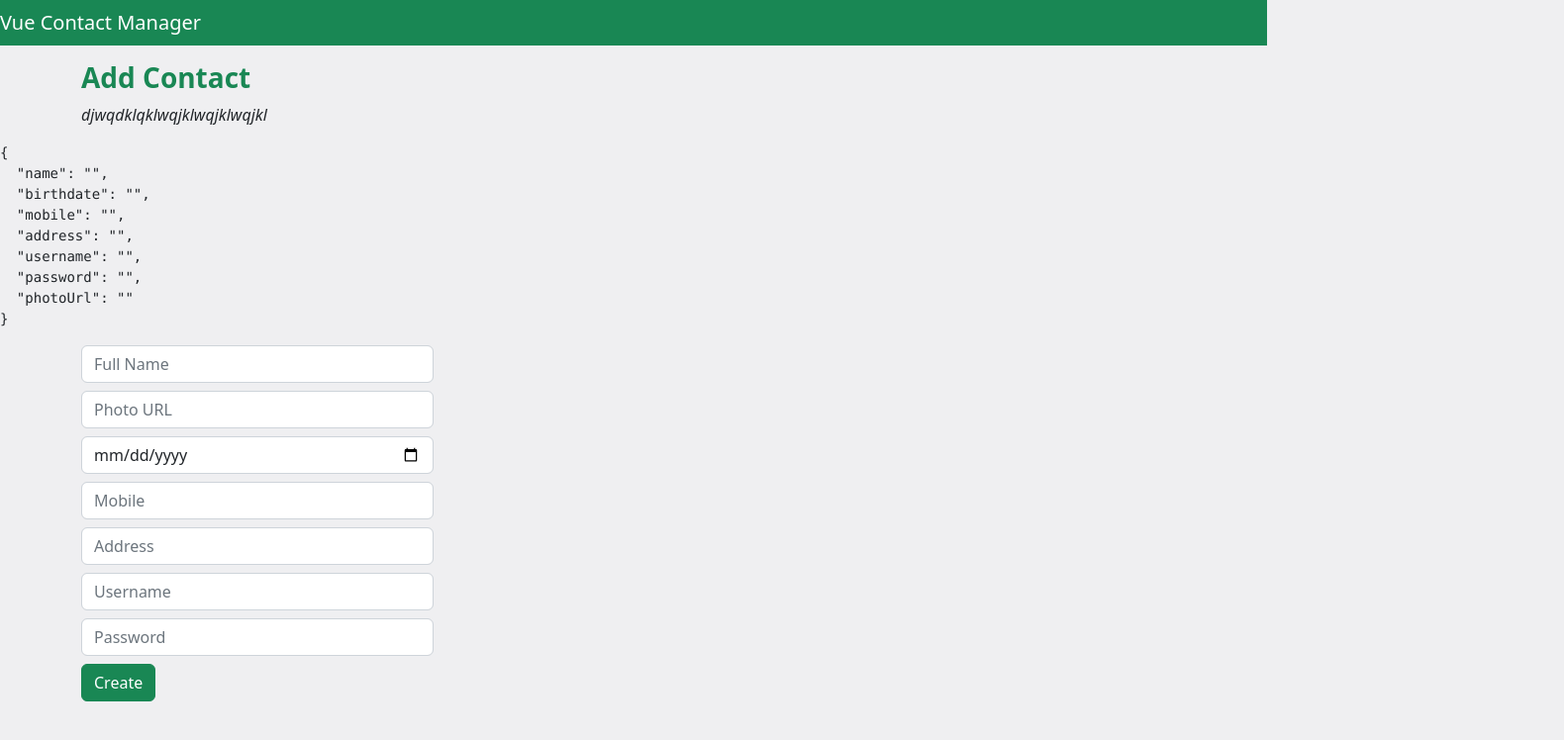
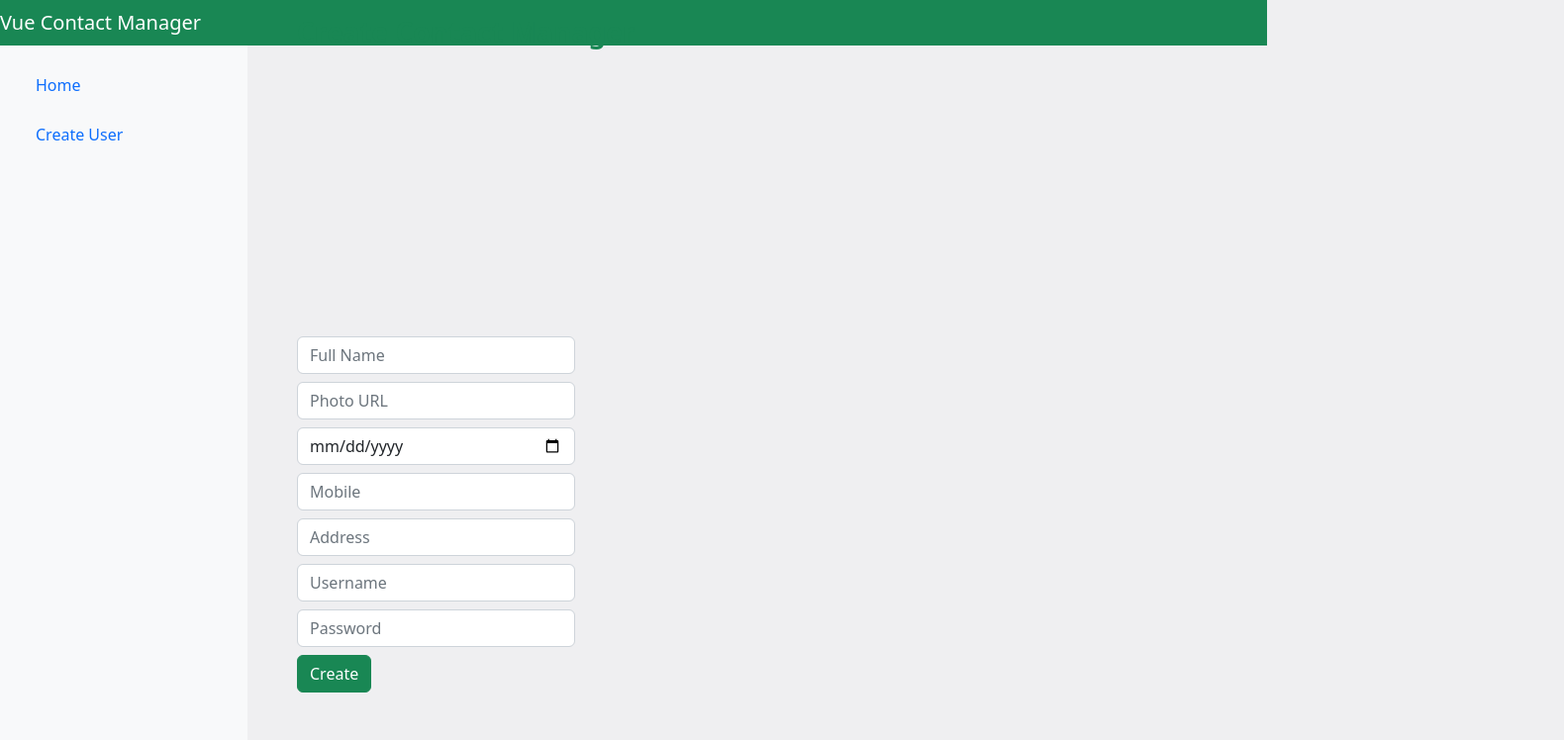
Before and after one commit to charonchai1/contact-app, a Vue app: page /contacts/add in a window 1280 px wide. Shown: the top 748 px of the page at 99% size, 1580 px wide, since content can reach past the window. Built offline with nearby package versions, Linux system fonts and the light colour scheme.

Commit message:
sidebar fix

```diff
--- a/src/App.vue
+++ b/src/App.vue
@@ -1,22 +1,50 @@
 <template>
-    <Navbar/>
-    <router-view/>
 
+  <div  class="position">
+    <Navbar />
+    <Sidebar />
+  </div>
+
+  <div class="container">
+    <div class="content">
+      <router-view />
+    </div>
+  </div>
 </template>
 
 
 
 <script>
-import Navbar from './components/Navbar.vue'
+import Navbar from "./components/Navbar.vue";
+import Sidebar from "./components/Sidebar.vue";
+
 export default {
-  components: { Navbar },
-   name: 'app'
-}
+  components: { Navbar, Sidebar },
+  name: "app",
+};
 </script>
 
 
 
 <style>
 
-
+.content {
+  position: absolute;
+  left: 300px;
+  width: 100%;
+  height: 300px; /*This could be anything, content should scroll vertical*/
+}
+.container {
+  /* width: 100% !important;  */
+  height: 100% !important;
+  display: flex;
+  margin: 0 !important;
+  padding: 0 !important;
+  flex-direction: row;
+}
+.position{
+     position: fixed;
+    width: 100%;
+    height: 50px;
+ }
 </style>
--- /dev/null
+++ b/src/components/Sidebar.vue
@@ -0,0 +1,41 @@
+<template>
+  <aside class="sidebar">
+    <ul class="nav flex-column">
+      <li class="nav-item">
+        <a class="nav-link" href="/">Home</a>
+      </li>
+      <li class="nav-item">
+        <a class="nav-link" href="/contacts/add">Create User</a>
+      </li>
+      <!-- <router-link to="/contacts/add" class="btn btn-success btn-sm"
+        ><i>Craete User</i></router-link
+      > -->
+    </ul>
+  </aside>
+</template>
+
+
+<script>
+export default {
+  name: "NavBar",
+};
+</script>
+
+<style>
+.sidebar {
+  width: 250px;
+  background-color: #f8f9fa;
+  padding: 20px;
+   position: fixed;
+    height: 100%;
+}
+
+.sidebar-header {
+  margin-bottom: 20px;
+}
+
+.nav-item {
+  margin-bottom: 10px;
+}
+
+</style>
--- a/src/views/AddContact.vue
+++ b/src/views/AddContact.vue
@@ -2,15 +2,13 @@
   <div class="container mt-3">
     <div class="row">
       <div class="col">
-        <p class="h3 text-success fw-bold">Add Contact</p>
-        <p class="fst-italic">djwqdklqklwqjklwqjklwqjkl</p>
+        <p class="h3 text-success fw-bold">Create Contact Manager</p>
       </div>
     </div>
   </div>
-  <pre>{{contact}}</pre>
-  <div class="container mt-3">
+  <div class="container mt-4">
     <div class="row">
-      <div class="col-md-4">
+      <div class="col-md-100">
         <form @submit.prevent="submitCreate()">
           <div class="mb-2">
             <input required v-model="contact.name" type="text" class="form-control" placeholder="Full Name" />
--- a/src/views/ContactManager.vue
+++ b/src/views/ContactManager.vue
@@ -1,5 +1,6 @@
 <template>
   <div class="container mt-3">
+
     <div class="row">
       <div class="col">
         <p class="h3 text-success fw-bold">
```
Also changed, not shown: src/components/Navbar.vue (line endings or trailing spaces).
